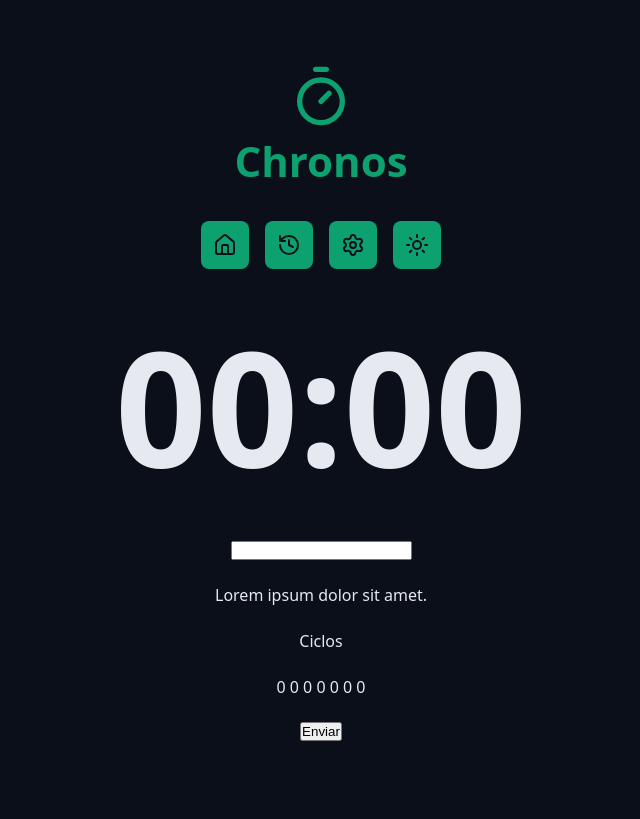
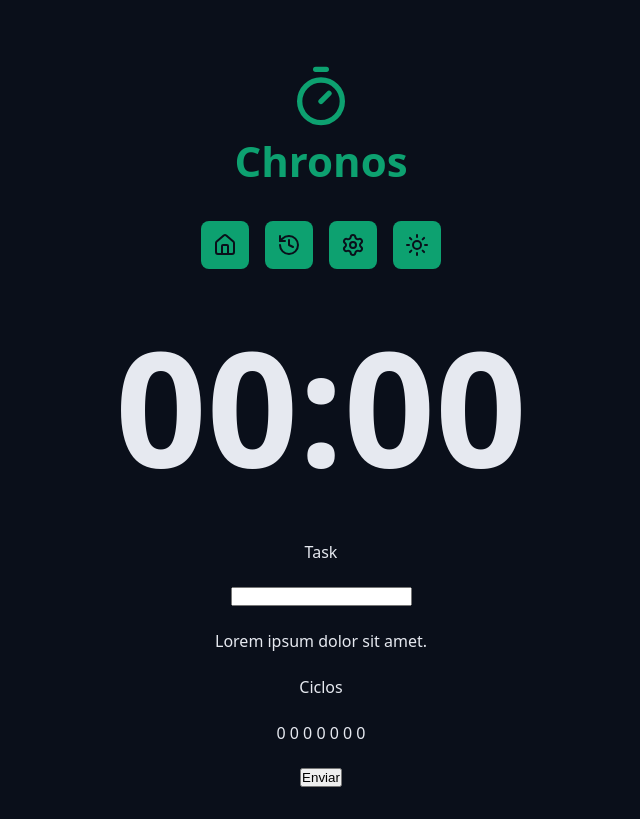
Before and after one commit to felipesilvaskyline-code/chronos-pomodoro, a React (Vite) app: page / in a window 1280 px wide. Shown: the whole page, without its empty margins (319-959 px from the left). Built offline with nearby package versions, Linux system fonts and the light colour scheme.

Commit message:
feat: Default input final, ainda sem estilização

```diff
--- a/src/App.tsx
+++ b/src/App.tsx
@@ -25,7 +25,7 @@ export function App() {
       <Container>
         <form className="form" action="">
           <div className="formRow">
-            <DefaultInput id="input" type="text"/>
+            <DefaultInput id="input" type="text" labelText="Task"/>
           </div>
           <div className="formRow">
             <p>Lorem ipsum dolor sit amet.</p>
--- a/src/components/CountDown/index.tsx
+++ b/src/components/CountDown/index.tsx
@@ -1,9 +1,5 @@
 import styles from "./styles.module.css";
 
 export function CountDown() {
-  return (
-    <div className={styles.container}>
-      00:00
-    </div>
-  );
+  return <div className={styles.container}>00:00</div>;
 }
--- a/src/components/DefaultInput/index.tsx
+++ b/src/components/DefaultInput/index.tsx
@@ -1,13 +1,18 @@
 type DefaultInputProps = {
   id: string;
-  labelText?: string;
+  labelText: string;
 } & React.ComponentProps<"input">;
 
-export function DefaultInput({ id, labelText, type }: DefaultInputProps) {
+export function DefaultInput({
+  id,
+  type,
+  labelText,
+  ...rest
+}: DefaultInputProps) {
   return (
     <>
-      {labelText && <label htmlFor={id}>{labelText}</label>}
-      <input id={id} type={type}></input>
+      <label htmlFor={id}>{labelText}</label>
+      <input id={id} type={type} {...rest}></input>
     </>
   );
 }
```
